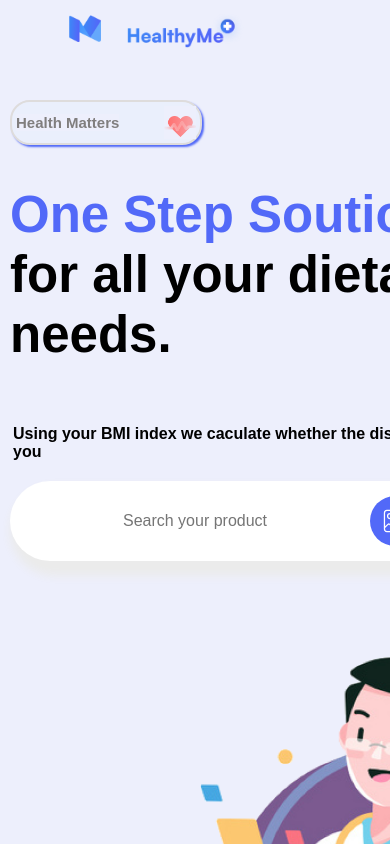
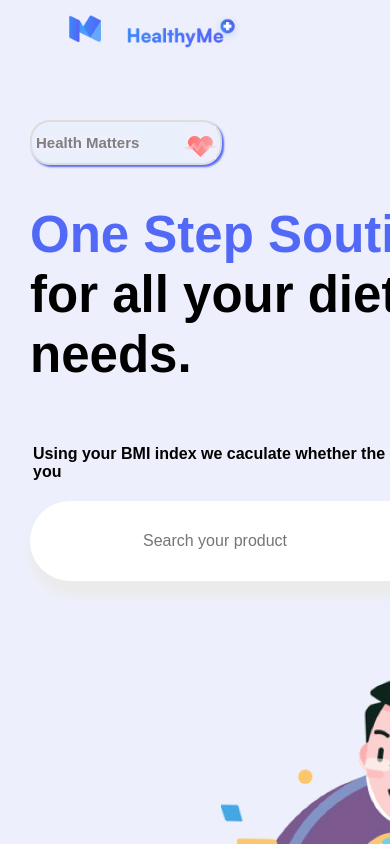
Before and after one commit to Govamarket/Programming, a React (Create React App) app: page / in a window 390 px wide. Shown: the top 844 px of the page. Built offline with nearby package versions, Linux system fonts and the light colour scheme.

Commit message:
initial commit

```diff
--- a/src/component/Landpage.css
+++ b/src/component/Landpage.css
@@ -267,9 +267,9 @@ section CiImageOn{
 @media (max-width: 768px) {
     .landpage{
         display: flex;
-        gap: 30px 40px;
         flex-wrap: wrap;
-        padding: 10px;
+        gap: 30px;
+        padding: 30px;
         align-items: center;
         position: relative;
     }
```
